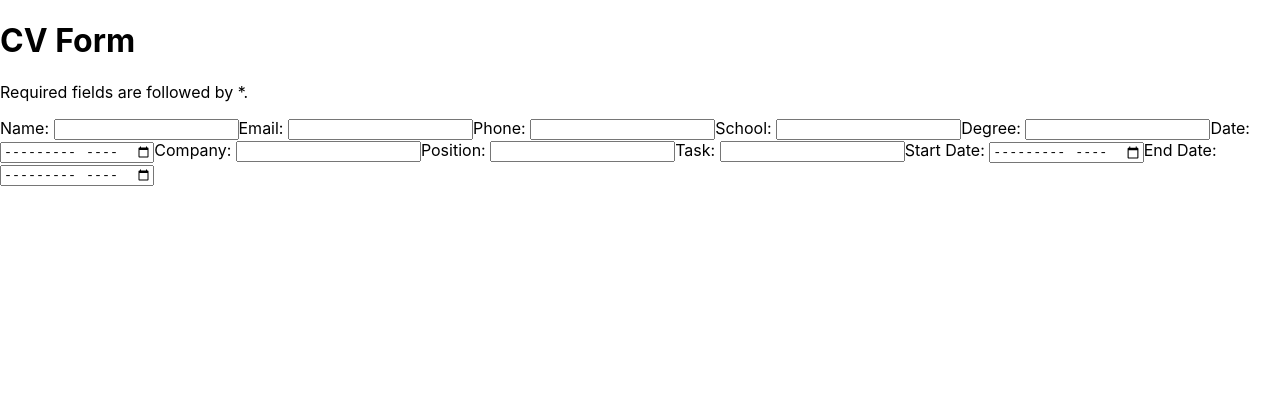
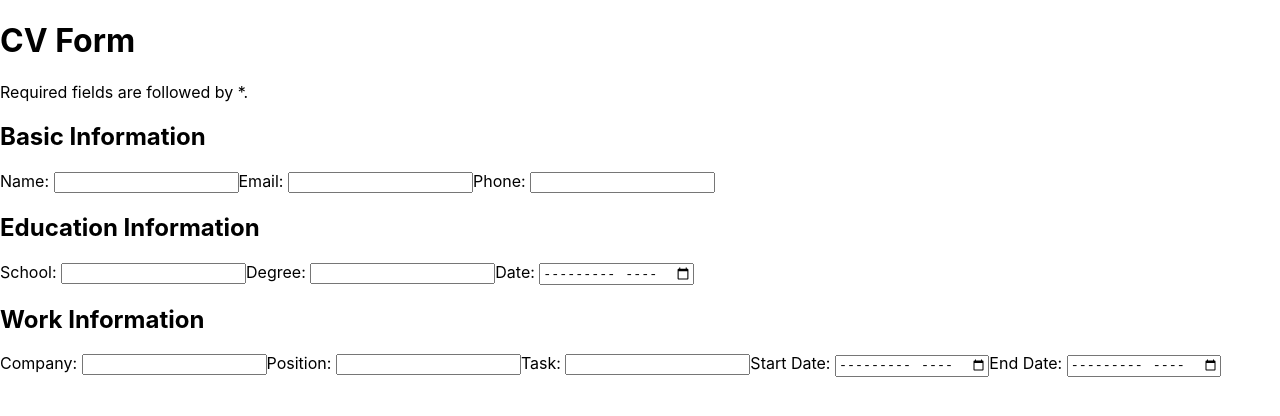
Before and after one commit to cesart98/cv-app, a JavaScript app: page / in a window 1280 px wide. Shown: the top 416 px of the page. Built offline with nearby package versions, Linux system fonts and the light colour scheme; the HTML template or start-up script is replaced by a standard one.

Commit message:
Group inputs and labels into sections with titles

```diff
--- a/src/components/CVForm.js
+++ b/src/components/CVForm.js
@@ -6,7 +6,8 @@ export default function CVForm() {
       <h1>CV Form</h1>
       <p>Required fields are followed by *.</p>
 
-
+      <section>
+        <h2>Basic Information</h2>
         <label for='name'>
           Name: <input type='text' id='name' name='name'></input>
         </label>
@@ -16,7 +17,10 @@ export default function CVForm() {
         <label for='phone'>
           Phone: <input type='tel' id='phone' name='phone'></input>
         </label>
+      </section>
 
+      <section>
+        <h2>Education Information</h2>
         <label for='school'>
           School: <input type='text' id='school' name='school'></input>
         </label>
@@ -26,7 +30,10 @@ export default function CVForm() {
         <label for='degree-date'>
           Date: <input type='month' id='degree-date' name='degree-date'></input>
         </label>
+      </section>
 
+      <section>
+        <h2>Work Information</h2>
         <label for='company'>
           Company: <input type='text' id='company' name='company'></input>
         </label>
@@ -42,6 +49,9 @@ export default function CVForm() {
         <label for='end-date'>
           End Date: <input type='month' id='end-date' name='end-date'></input>
         </label>
+
+      </section>
+
     </form>
   );
 }
```
Lines whose indentation alone changed are shown as unchanged.
